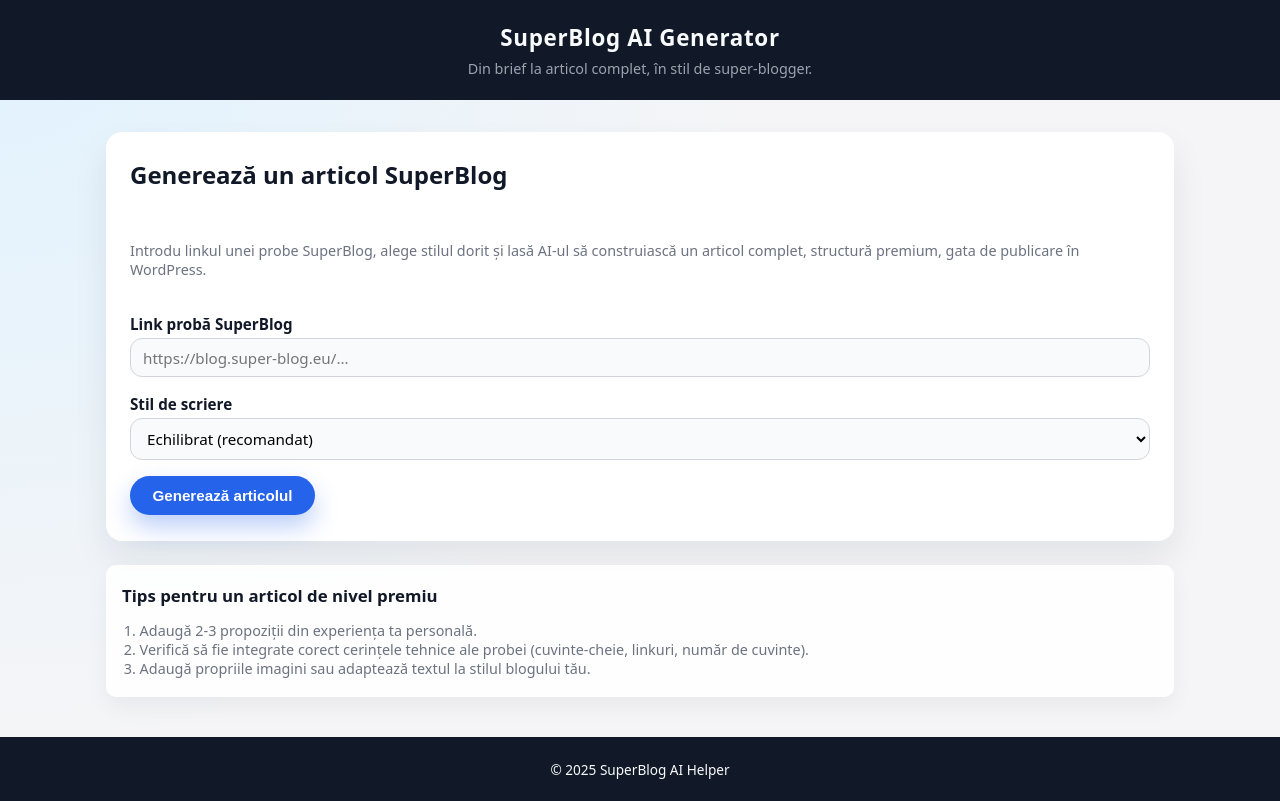
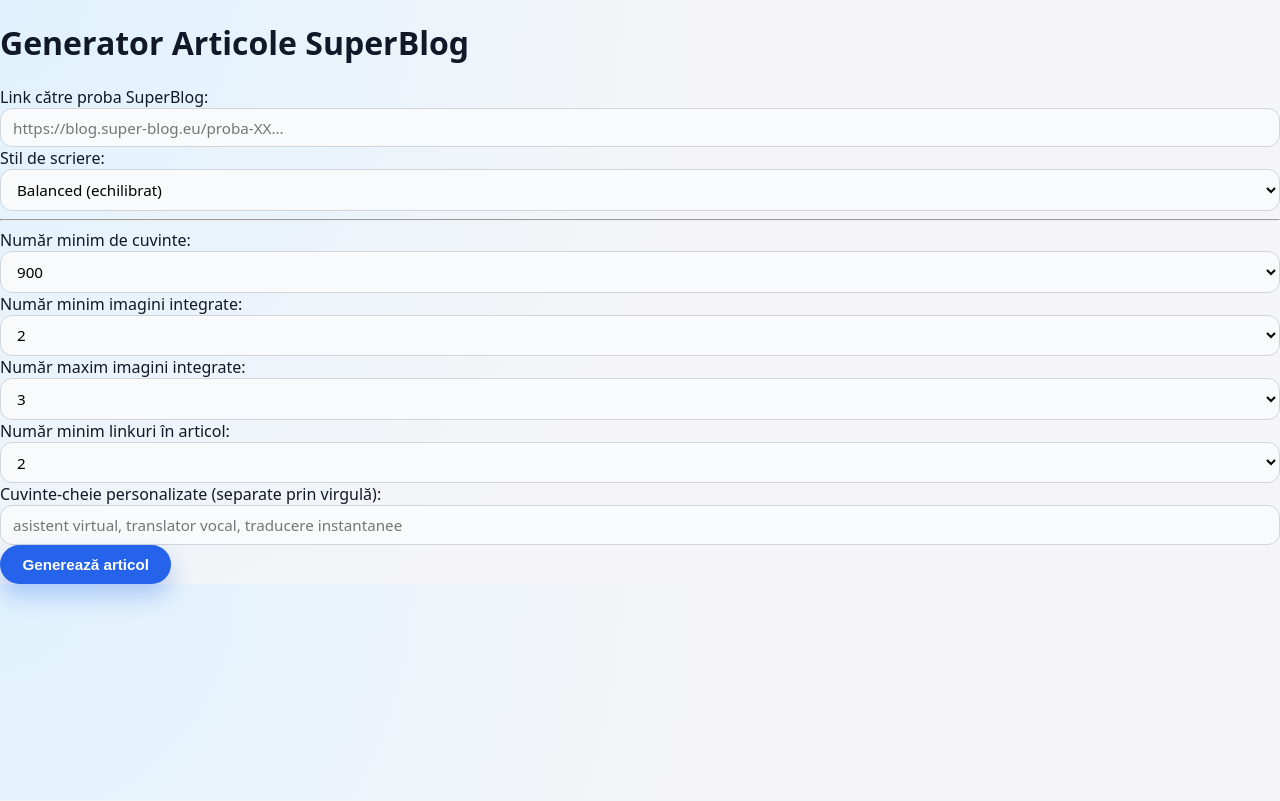
Before and after one commit to Crys2025/superblog_ai, a Flask app: page / in a window 1280 px wide. Run offline with Flask 3, Linux system fonts and the light colour scheme; parts of the project's set-up code (start-up, migrations or seed data) failed here and were passed over.

Commit message:
index.html

```diff
--- a/templates/index.html
+++ b/templates/index.html
@@ -1,48 +1,75 @@
-{% extends "base.html" %}
-{% block content %}
+<!DOCTYPE html>
+<html lang="ro">
+<head>
+    <meta charset="UTF-8">
+    <title>SuperBlog AI – Generator</title>
+    <link rel="stylesheet" href="/static/css/style.css">
+</head>
+<body>
 
-{% if error %}
-<div class="alert alert-error">{{ error }}</div>
-{% endif %}
+<div class="container">
+    <h1>Generator Articole SuperBlog</h1>
 
-<section class="generator-form">
-    <h2>Generează un articol SuperBlog</h2>
-    <p class="editor-intro">
-        Introdu linkul unei probe SuperBlog, alege stilul dorit și lasă AI-ul să construiască un articol
-        complet, structură premium, gata de publicare în WordPress.
-    </p>
+    <form method="POST" action="/" class="form-box">
 
-    <form method="post">
-        <div class="form-row">
-            <label for="probe_url">Link probă SuperBlog</label>
-            <input type="url" id="probe_url" name="probe_url" placeholder="https://blog.super-blog.eu/..." required>
-        </div>
+        <!-- LINK PROBĂ -->
+        <label for="url">Link către proba SuperBlog:</label>
+        <input type="url" id="url" name="url" required placeholder="https://blog.super-blog.eu/proba-XX..." />
 
-        <div class="form-row">
-            <label for="style">Stil de scriere</label>
-            <select id="style" name="style">
-                <option value="balanced" selected>Echilibrat (recomandat)</option>
-                <option value="story">Povestit, emoțional</option>
-                <option value="marketing">Orientat pe beneficii (soft marketing)</option>
-                <option value="journalistic">Jurnalistic / informativ</option>
-                <option value="playful">Jucăuș, cu umor fin</option>
-                <option value="formal">Mai formal, structurat</option>
-            </select>
-        </div>
+        <!-- STIL DE SCRIERE -->
+        <label for="style">Stil de scriere:</label>
+        <select id="style" name="style">
+            <option value="balanced">Balanced (echilibrat)</option>
+            <option value="story">Story (cinematic)</option>
+            <option value="marketing">Marketing soft</option>
+            <option value="journalistic">Jurnalistic</option>
+            <option value="playful">Playful (jucăuș)</option>
+            <option value="formal">Formal</option>
+        </select>
 
-        <div class="editor-actions">
-            <button type="submit" class="btn-primary">Generează articolul</button>
-        </div>
+        <hr>
+
+        <!-- NUMĂR MINIM DE CUVINTE -->
+        <label for="target_words">Număr minim de cuvinte:</label>
+        <select id="target_words" name="target_words">
+            <option value="800">800</option>
+            <option value="900" selected>900</option>
+            <option value="1100">1100</option>
+            <option value="1300">1300</option>
+            <option value="1500">1500</option>
+        </select>
+
+        <!-- IMAGINI MIN/MAX -->
+        <label for="min_images">Număr minim imagini integrate:</label>
+        <select id="min_images" name="min_images">
+            <option value="1">1</option>
+            <option value="2" selected>2</option>
+            <option value="3">3</option>
+        </select>
+
+        <label for="max_images">Număr maxim imagini integrate:</label>
+        <select id="max_images" name="max_images">
+            <option value="2">2</option>
+            <option value="3" selected>3</option>
+            <option value="4">4</option>
+            <option value="5">5</option>
+        </select>
+
+        <!-- LINKURI MINIME -->
+        <label for="min_links">Număr minim linkuri în articol:</label>
+        <select id="min_links" name="min_links">
+            <option value="2" selected>2</option>
+            <option value="3">3</option>
+            <option value="4">4</option>
+        </select>
+
+        <!-- CUVINTE-CHEIE PERSONALIZATE -->
+        <label for="keywords">Cuvinte-cheie personalizate (separate prin virgulă):</label>
+        <input type="text" id="keywords" name="keywords" placeholder="asistent virtual, translator vocal, traducere instantanee" />
+
+        <button type="submit">Generează articol</button>
     </form>
-</section>
+</div>
 
-<section class="tips">
-    <h2>Tips pentru un articol de nivel premiu</h2>
-    <ol>
-        <li>Adaugă 2-3 propoziții din experiența ta personală.</li>
-        <li>Verifică să fie integrate corect cerințele tehnice ale probei (cuvinte-cheie, linkuri, număr de cuvinte).</li>
-        <li>Adaugă propriile imagini sau adaptează textul la stilul blogului tău.</li>
-    </ol>
-</section>
-
-{% endblock %}
+</body>
+</html>
```
